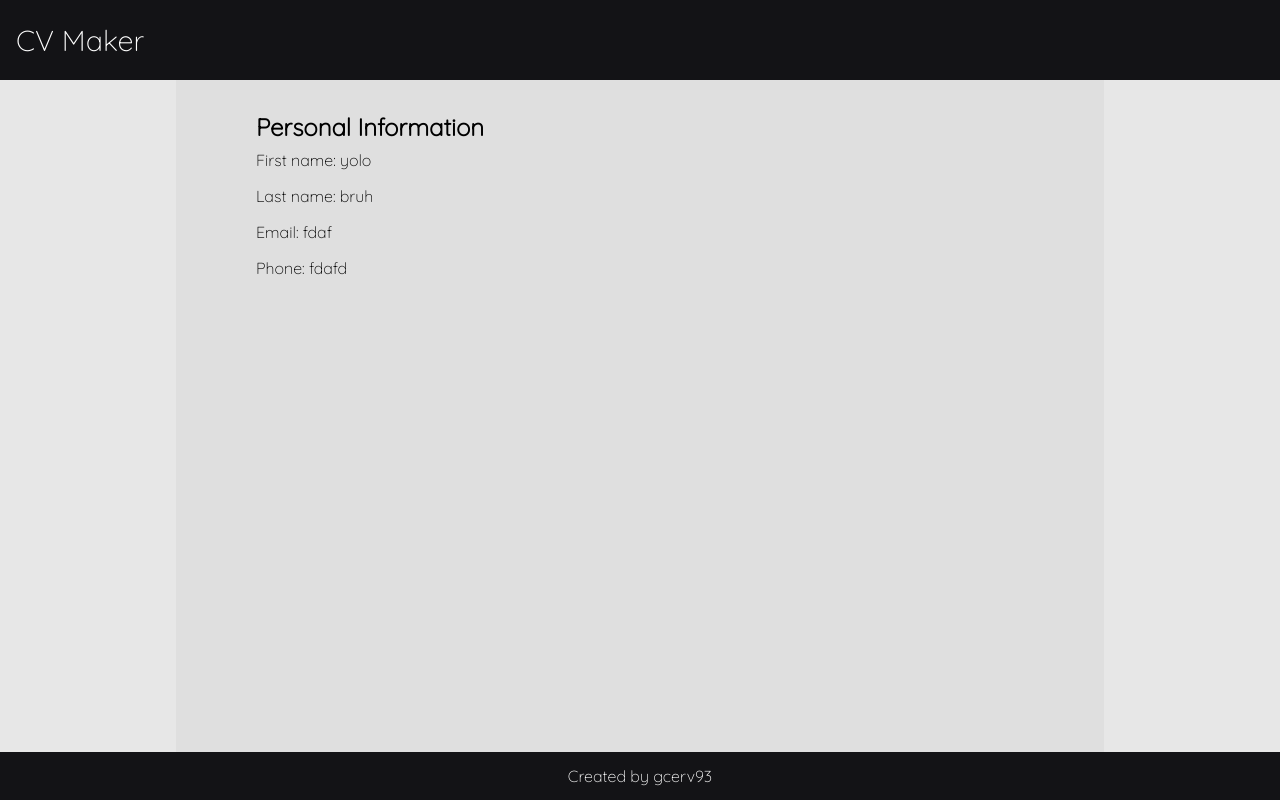
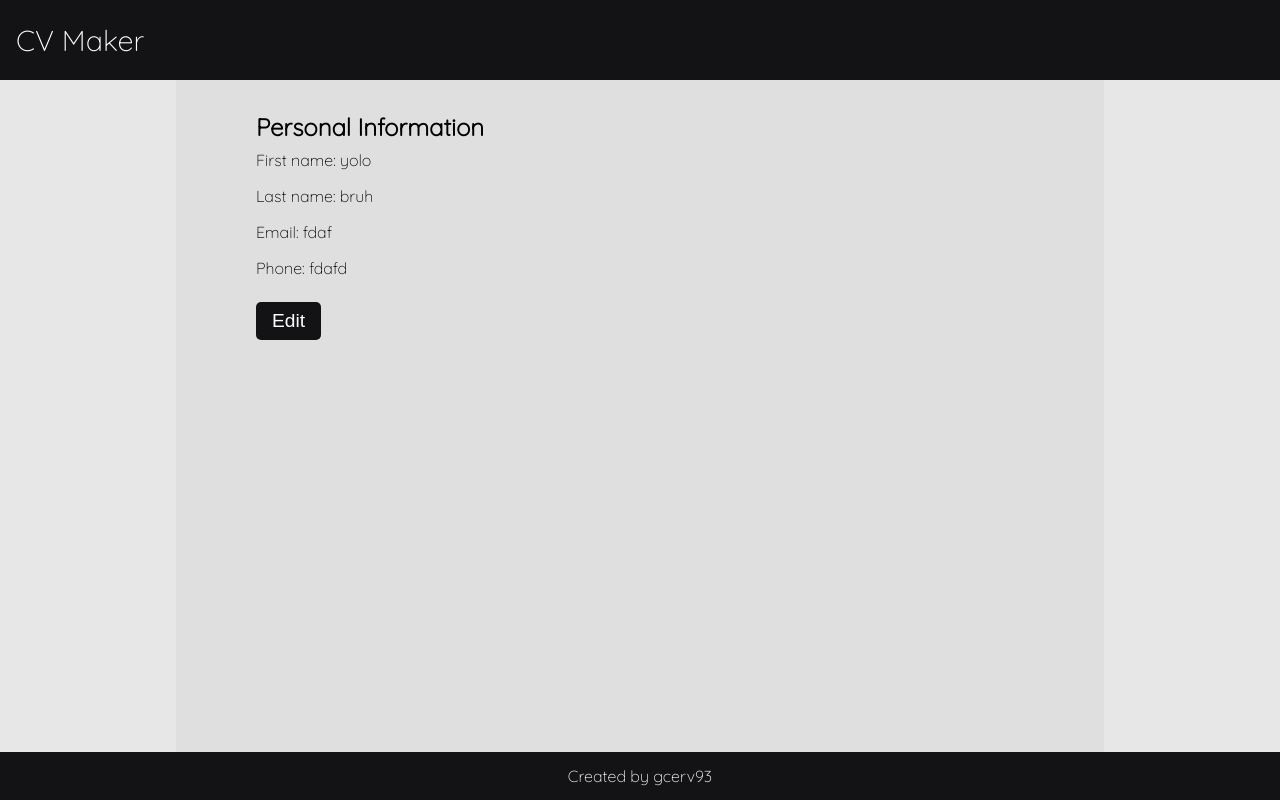
Before and after one commit to gcerv93/cv-project, a React (Create React App) app: page / in a window 1280 px wide. Both pictures are taken after typing "Sample", "Sample", "name@example.com", "Sample" into the empty fields and a click on the button "Preview". Built offline with nearby package versions, Linux system fonts and the light colour scheme.

Commit message:
Add working edit button to resume page

```diff
--- a/src/components/Info.js
+++ b/src/components/Info.js
@@ -60,7 +60,12 @@ class Info extends React.Component {
 
   display() {
     if (this.state.preview) {
-      return <ResumePage {...this.state} />;
+      return (
+        <ResumePage
+          {...this.state}
+          handlePreviewChange={this.handlePreviewChange}
+        />
+      );
     }
     return (
       <InfoForm
--- a/src/components/ResumePage.js
+++ b/src/components/ResumePage.js
@@ -1,6 +1,16 @@
 import React from "react";
 
 class ResumePage extends React.Component {
+  constructor(props) {
+    super(props);
+
+    this.onClickEdit = this.onClickEdit.bind(this);
+  }
+
+  onClickEdit() {
+    this.props.handlePreviewChange();
+  }
+
   render() {
     return (
       <div>
@@ -8,6 +18,10 @@ class ResumePage extends React.Component {
         <p>Last name: {this.props.lastName.text}</p>
         <p>Email: {this.props.email.text}</p>
         <p>Phone: {this.props.phone.text}</p>
+
+        <button type="button" onClick={this.onClickEdit}>
+          Edit
+        </button>
       </div>
     );
   }
```
